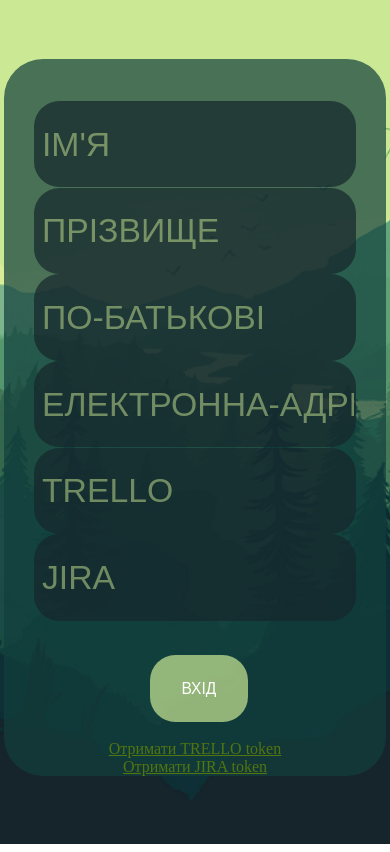
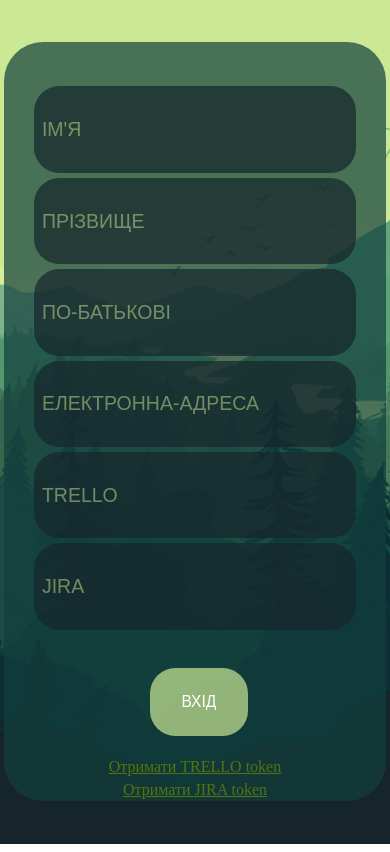
Before and after one commit to Ilian-Pop/trello-jira_assist, a React (Create React App) app: page / in a window 390 px wide. Built offline with nearby package versions, Linux system fonts and the light colour scheme.

Commit message:
Збільшення функціоналу

```diff
--- a/src/functions/checkLoginFunction.js
+++ b/src/functions/checkLoginFunction.js
@@ -55,9 +55,6 @@
   } else {
     err = true;
   }
-  if (err === false) {
-    setLogin(true);
-  }
   if (mail) {
     localStorage.setItem("mail", mail);
   } else {
--- a/src/pages/Login.js
+++ b/src/pages/Login.js
@@ -1,18 +1,27 @@
 import React, { useState } from "react";
 import { setCheckLogin1 } from "../functions/checkLoginFunction";
 function Login(props) {
-  const [name, setName] = useState(localStorage.getItem("name"));
-  const [lastName, setLastName] = useState(localStorage.getItem("lastName"));
+  const [name, setName] = useState(localStorage.getItem("name") || "");
+  const [lastName, setLastName] = useState(
+    localStorage.getItem("lastName") || ""
+  );
   const [middleName, setMiddleName] = useState(
-    localStorage.getItem("middleName")
+    localStorage.getItem("middleName") || ""
   );
-  const [mail, setMail] = useState(localStorage.getItem("mail"));
-  const [trello, setTrello] = useState(localStorage.getItem("trello"));
-  const [jira, setJira] = useState(localStorage.getItem("jira"));
+  const [mail, setMail] = useState(localStorage.getItem("mail") || "");
+  const [trello, setTrello] = useState(localStorage.getItem("trello") || "");
+  const [jira, setJira] = useState(localStorage.getItem("jira") || "");
+  const [first, setFirst] = useState(false);
 
   return (
     <div className="loginPanel">
       <input
+        style={{
+          borderBottom:
+            !first || /^[А-ЯЇЄІҐ][а-яїєіїґ']*[а-яїєіїґ]$/.test(name)
+              ? "none"
+              : "1px solid red",
+        }}
         value={name}
         onChange={(e) => {
           setName(e.target.value);
@@ -20,6 +29,12 @@
         placeholder="ІМ'Я"
       />
       <input
+        style={{
+          borderBottom:
+            !first || /^[А-ЯЇЄІҐ][а-яїєіїґ']*[а-яїєіїґ]$/.test(lastName)
+              ? "none"
+              : "1px solid red",
+        }}
         value={lastName}
         onChange={(e) => {
           setLastName(e.target.value);
@@ -27,6 +42,12 @@
         placeholder="ПРІЗВИЩЕ"
       />
       <input
+        style={{
+          borderBottom:
+            !first || /^[А-ЯЇЄІҐ][а-яїєіїґ']*[а-яїєіїґ]$/.test(middleName)
+              ? "none"
+              : "1px solid red",
+        }}
         value={middleName}
         onChange={(e) => {
           setMiddleName(e.target.value);
@@ -34,6 +55,12 @@
         placeholder="ПО-БАТЬКОВІ"
       />
       <input
+        style={{
+          borderBottom:
+            !first || /^[A-Za-z0-9\-\_\.]+@gmail.com$/.test(mail)
+              ? "none"
+              : "1px solid red",
+        }}
         value={mail}
         onChange={(e) => {
           setMail(e.target.value);
@@ -41,13 +68,19 @@
         placeholder="ЕЛЕКТРОННА-АДРЕСА"
       />
       <input
-        value={trello}
+        style={{
+          borderBottom: !first || trello !== "" ? "none" : "1px solid red",
+        }}
+        e={trello}
         onChange={(e) => {
           setTrello(e.target.value);
         }}
         placeholder="TRELLO"
       />
       <input
+        style={{
+          borderBottom: !first || jira !== "" ? "none" : "1px solid red",
+        }}
         value={jira}
         onChange={(e) => {
           setJira(e.target.value);
@@ -55,7 +88,8 @@
         placeholder="JIRA"
       />
       <button
-        onClick={() =>
+        onClick={() => {
+          setFirst(true);
           setCheckLogin1(
             name,
             lastName,
@@ -64,8 +98,8 @@
             jira,
             props.setLogin,
             mail
-          )
-        }
+          );
+        }}
       >
         ВХІД
       </button>
--- a/src/styles/home.css
+++ b/src/styles/home.css
@@ -24,7 +24,7 @@
 }
 .loginPanel {
   width: 38vw;
-  height: 80vh;
+  height: 85vh;
   background-color: rgba(18, 63, 60, 0.7);
   border-radius: 3vw;
   display: flex;
@@ -51,6 +51,9 @@
   font-family: "Inder";
   height: 30vh;
   text-align: left;
+}
+a {
+  color: hsl(81, 77%, 26%);
 }
 .inputer {
   display: flex;
@@ -87,11 +90,11 @@
   color: white;
   font-size: 2vw;
 }
-@media screen and (max-width: 700px) {
+@media screen and (max-width: 800px) {
   .loginPanel {
+    height: 85vh;
     width: 98vw;
     border-radius: 10vw;
-    margin-bottom: 3vh;
   }
   .osnova {
     width: 95vw;
@@ -115,9 +118,9 @@
     font-size: 2vh;
   }
   input {
-    height: 10vh;
+    height: 4vh;
     width: 75vw;
-    font-size: 4vh;
+    font-size: 5vw;
     padding-left: 2vw;
     border-radius: 3vh;
   }
```
